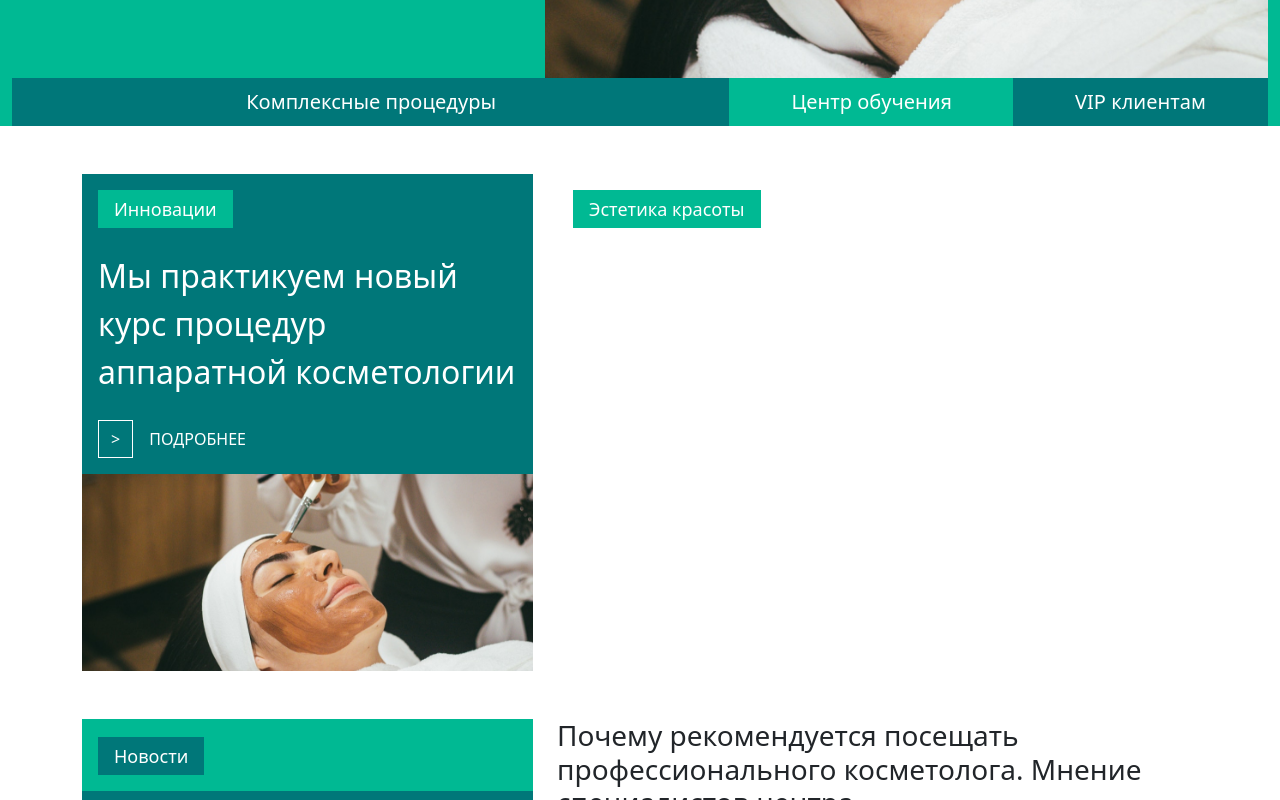
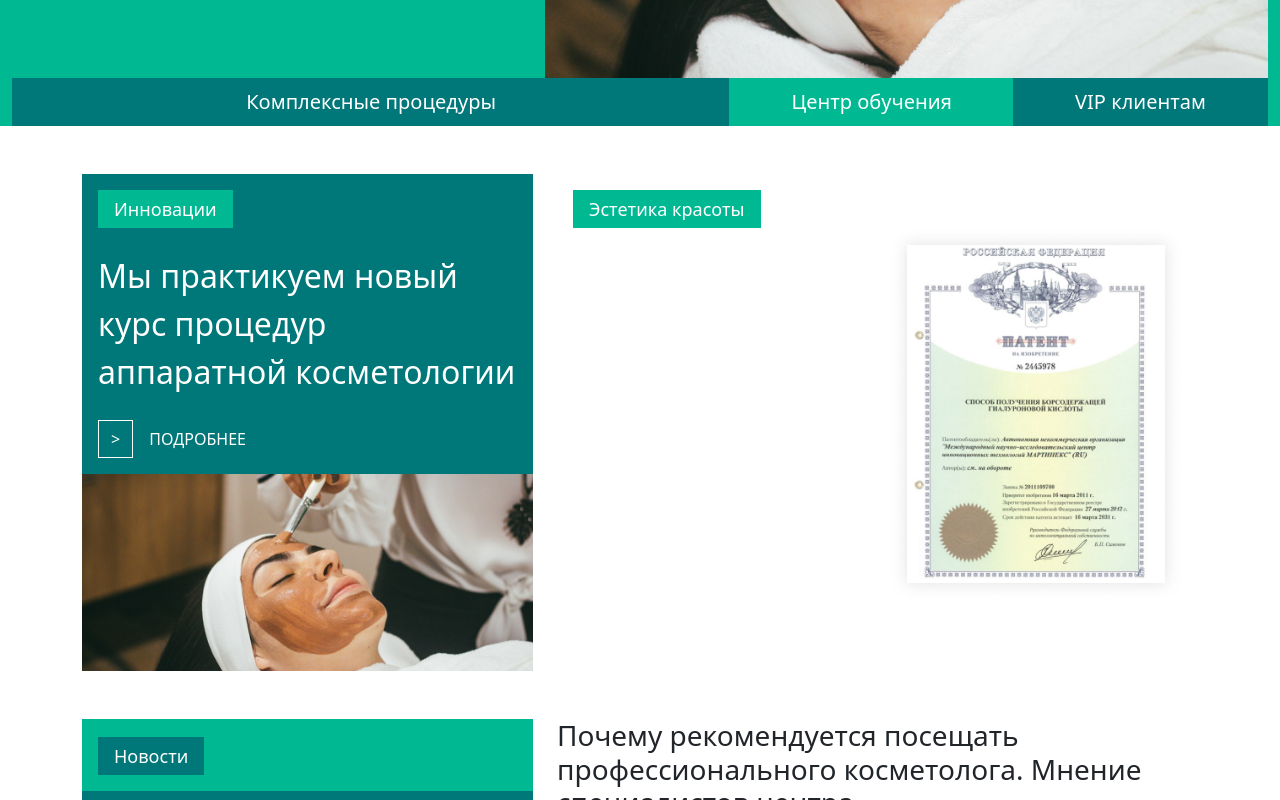
Before and after one commit to temazinkin/Lessons-Frontend, a website: page index.html in a window 1280 px wide. Shown: the part 582-1382 px from the top of the page. Drawn offline with nearby package versions, Linux system fonts and the light colour scheme.

Commit message:
Добавили картинку Патента

```diff
--- a/index.html
+++ b/index.html
@@ -90,6 +90,13 @@
                 <div class="card bg-white">
                     <div class="card-body">
                         <div class="badge bg-secondary">Эстетика красоты</div>
+                        <div class="row align-items-center">
+                            <div class="col">
+                            </div>
+                            <div class="col">
+                                <img src="src/img/patent@2x.jpg" alt="" class="img-fluid">
+                            </div>
+                            </div>
                     </div>
                 </div>
                     </div>
```
Also changed, not shown: src/img/patent.jpg (added), src/img/patent@2x.jpg (added).
